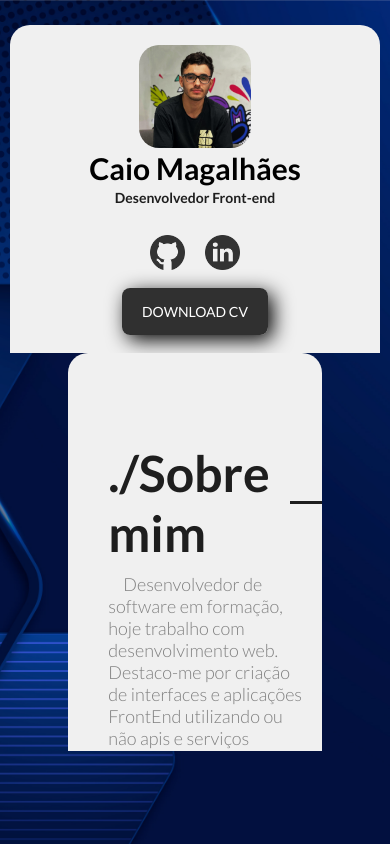
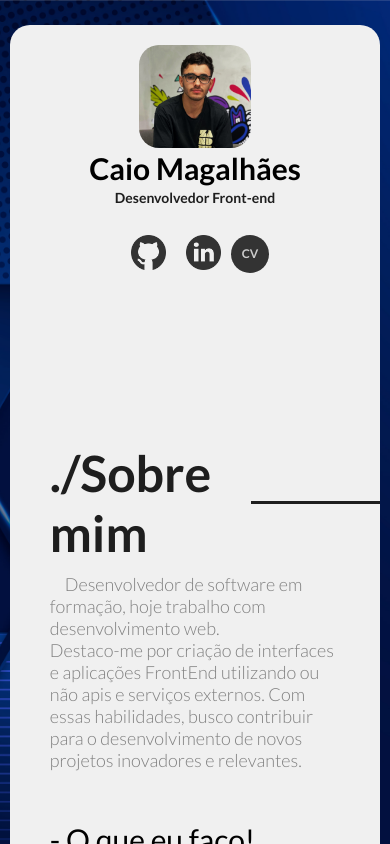
Before and after one commit to caamag/profile, a React (Create React App) app: page / in a window 390 px wide. Built offline with nearby package versions, Linux system fonts and the light colour scheme.

Commit message:
submiting responsive docs

```diff
--- a/src/components/contacts/contact.css
+++ b/src/components/contacts/contact.css
@@ -94,14 +94,25 @@
     color: rgb(93, 93, 93);
 }
 
-.cv-btn {
-    padding: 15px 100px 15px 100px;
-    text-decoration: none;
-    color: rgb(255, 255, 255);
-    font-size: 1.4rem;
-    border-radius: 8px;
-    background-color: rgb(48, 48, 48);
-    box-shadow: 5px 5px 20px rgb(0, 0, 0);
+.cv-btn{
+    background-color: black;
+    width: 30px;
+    height: 30px;
+    padding: 4px;
+    font-size: 1.2rem;
+    border-radius: 100%;
+    color: white;
+    text-decoration: none !important;
+    display: flex;
+    align-items: center;
+    justify-content: center;
+    filter: invert(20%);
+    transition: 150ms;
+    font-weight: bold;
+}
+
+.cv-btn:hover{
+    filter: invert(0%);
 }
 
 /*querys*/
@@ -120,11 +131,3 @@
         display: none;
     }
 }
-
-
-@media screen and (max-width: 1350px) {
-    .cv-btn {
-        padding-left: 20px;
-        padding-right: 20px;
-    }
-}
--- a/src/components/contacts/contact.jsx
+++ b/src/components/contacts/contact.jsx
@@ -21,6 +21,10 @@ function Contact() {
             <a href="https://www.linkedin.com/in/caio-lopes-programador/" target='blank'>
                 <img src={linkedinIcon} alt="" />
             </a>
+
+            <a href="" className='cv-btn'>
+                CV
+            </a>
         </div>
 
         <div className='contacts-box'>
@@ -39,8 +43,6 @@ function Contact() {
             </a>
         </div><br /><br />
 
-        <a href="#" className='cv-btn'>DOWNLOAD CV</a>
-
     </div>
 
 };
--- a/src/index.css
+++ b/src/index.css
@@ -100,5 +100,13 @@ h3 {
 @media screen and (max-width: 650px) {
     .container {
         height: 60%;
+        width: 95%;
+
+    }
+
+    .content{
+        height: 100%;
+        border-top-left-radius: 0px;
+        border-top-right-radius: 0px;
     }
 }
--- a/src/pages/form/form.css
+++ b/src/pages/form/form.css
@@ -1,6 +1,5 @@
 .form-contact-content {
     width: 100%;
-    padding-top: 20px;
 }
 
 .form-contact-content input {
```
